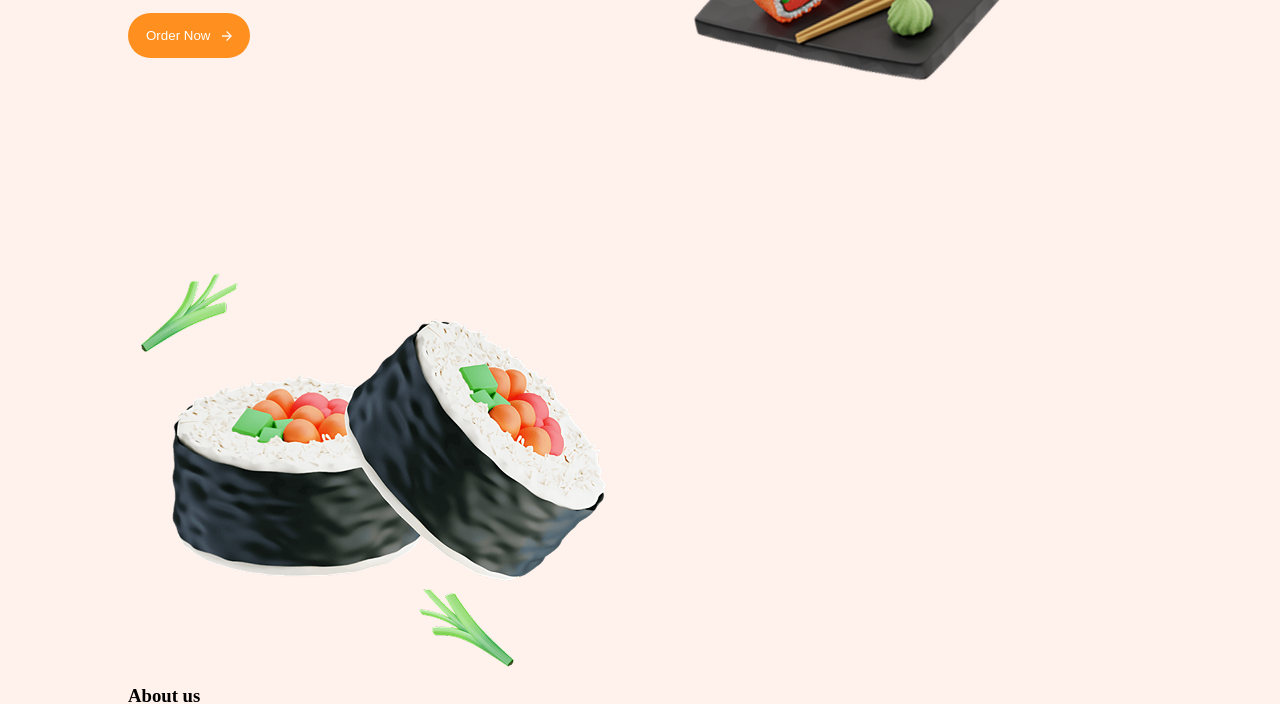
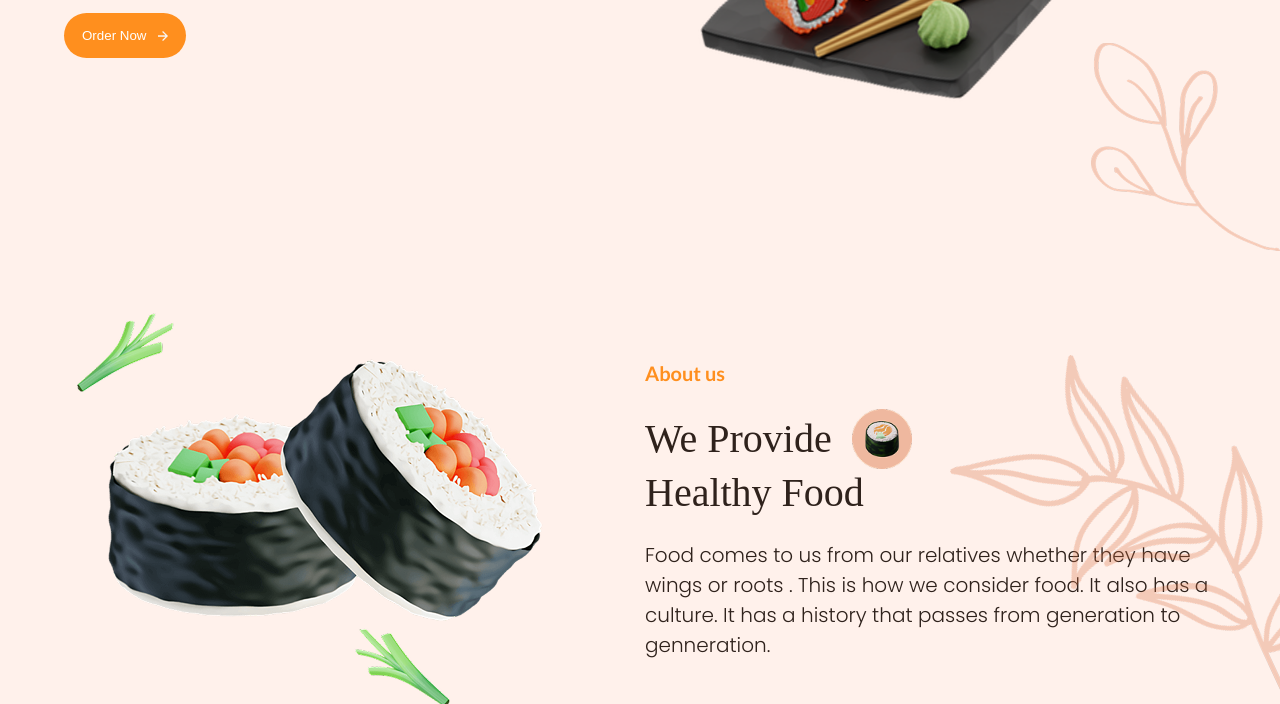
Before and after one commit to oladosuabayomi/sushiman, a website built with Vite: page index.html in a window 1280 px wide. Shown: the part 485-1189 px from the top of the page. Built offline with nearby package versions, Linux system fonts and the light colour scheme; a web font is replaced by a local one.

Commit message:
Completed the implematation of about section

```diff
--- a/css/sections/about.css
+++ b/css/sections/about.css
@@ -0,0 +1,42 @@
+.about {
+    position: relative;
+}
+
+.about-content {
+    display: flex;
+    align-items: center;
+    gap: 100px;
+}
+
+.about-content__right {
+    display: flex;
+    flex-direction: column;
+    gap: 24px;
+}
+
+.about-content__subtitle--image {
+    display: flex;
+    align-items: center;
+    gap: 20px;
+}
+
+.about-content__subtitle--image img {
+    width: 60px;
+    height: 60px;
+    object-fit: contain;
+}
+
+.about-content__right p {
+    font-family: var(--poppins);
+    font-weight: 300;
+    font-size: 20px;
+
+    color: var(--secondary-color);
+}
+
+.about__bg-leaf {
+position: absolute;
+
+top: 0;
+right: 0;
+}
--- a/css/sections/hero.css
+++ b/css/sections/hero.css
@@ -7,10 +7,16 @@
     height: 80vh;
 }
 
-.hero__bg-leaf {
+.hero__bg-leaf__right {
     position: absolute;
     top: 0;
     left: 0;
+}
+
+.hero__bg-leaf__left {
+    position: absolute;
+    bottom: 0;
+    right: 0;
 }
 
 .hero-content {
@@ -69,7 +75,7 @@
 }
 
 .hero-content__order-button:hover {
-        transform: scale(1.02);
+    transform: scale(1.02);
 }
 
 .hero-content__order-button img {
--- a/css/style.css
+++ b/css/style.css
@@ -60,12 +60,25 @@ ul {
 }
 
 .width-80-container {
-    width: 80%;
+    width: 90%;
     margin: 0 auto;
 }
 
 .section__title {
+    color: var(--primary-color);
+
+    font-family: var(--lato);
+    font-size: 20px;
 }
 
 .section__subtitle {
+    font-family: var(--koh-santepheap);
+    font-size: 40px;
+    font-weight: 400;
+
+    color: var(--secondary-color);
 }
+
+.section-spacing {
+    margin: 40px 0;
+}
--- a/index.html
+++ b/index.html
@@ -33,8 +33,11 @@
         </header>
 
         <section class="hero">
-            <div class="hero__bg-leaf">
+            <div class="hero__bg-leaf__right">
                 <img src="assets/leaf-branch-2 1.png" alt="leaf branch" />
+            </div>
+            <div class="hero__bg-leaf__left">
+                <img src="assets/leaf-branch-4 1.png" alt="leaf branch" />
             </div>
             <div class="hero-content width-80-container">
                 <div class="hero-content__left">
@@ -65,7 +68,7 @@
             </div>
         </section>
 
-        <section class="about">
+        <section class="about section-spacing">
             <div class="about-content width-80-container">
                 <div class="about-image">
                     <img src="assets/about-sushi 1.png" alt="sushi" />
@@ -73,7 +76,13 @@
                 <div class="about-content__right">
                     <h3 class="section__title">About us</h3>
                     <h2 class="section__subtitle">
-                        We Provide Healthy Food
+                        <span class="about-content__subtitle--image">
+                            We Provide
+                            <img
+                                src="assets/about-sushi-title 1.png"
+                                alt="sushi"
+                        /></span>
+                        Healthy Food
                     </h2>
                     <p>
                         Food comes to us from our relatives whether they have
@@ -83,7 +92,9 @@
                     </p>
                 </div>
             </div>
-            <img src="assets/leaf-branch-1 1.png" alt="leaf branch" />
+            <div class="about__bg-leaf">
+                <img src="assets/leaf-branch-1 1.png" alt="leaf branch" />
+            </div>
         </section>
     </body>
 </html>
```
